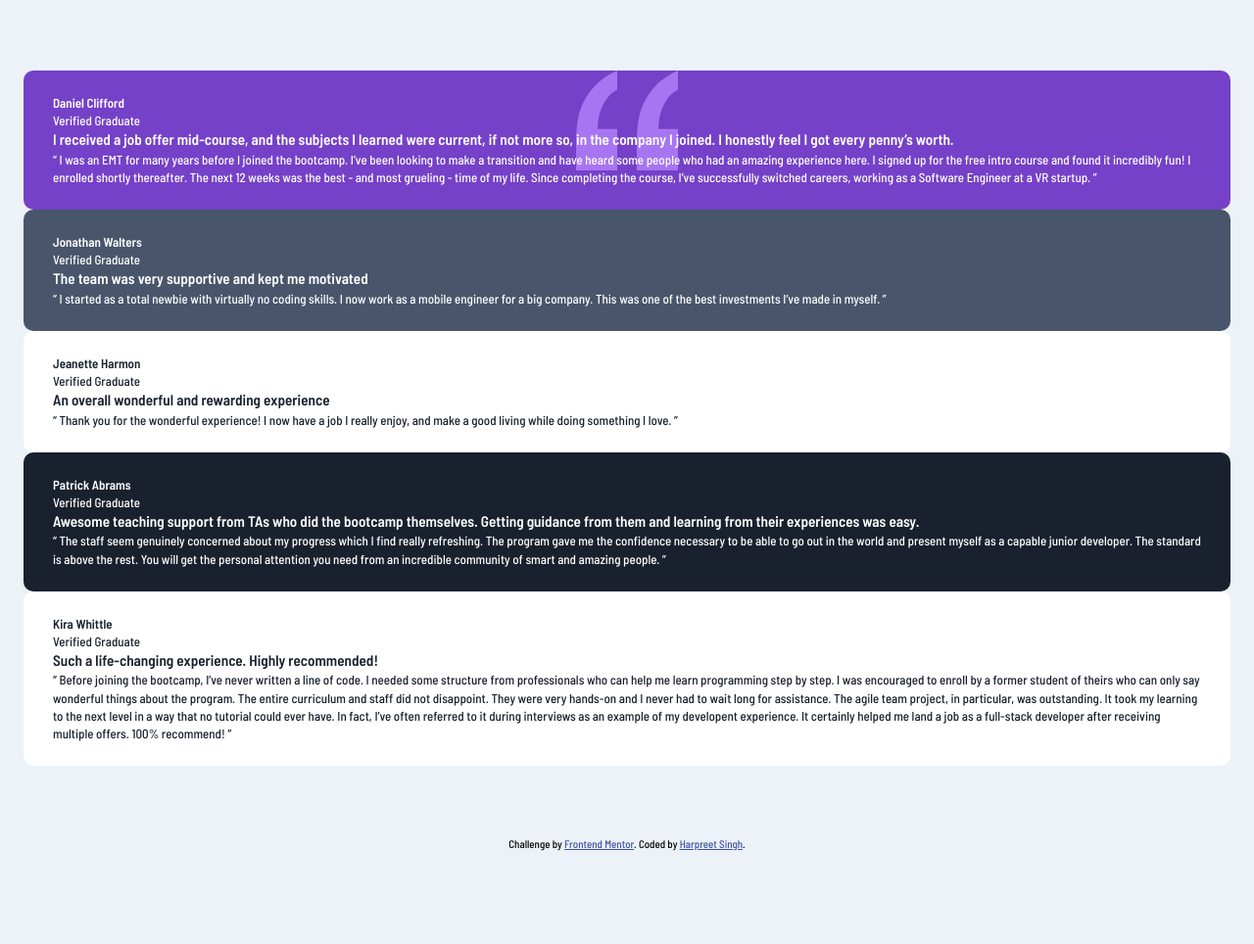
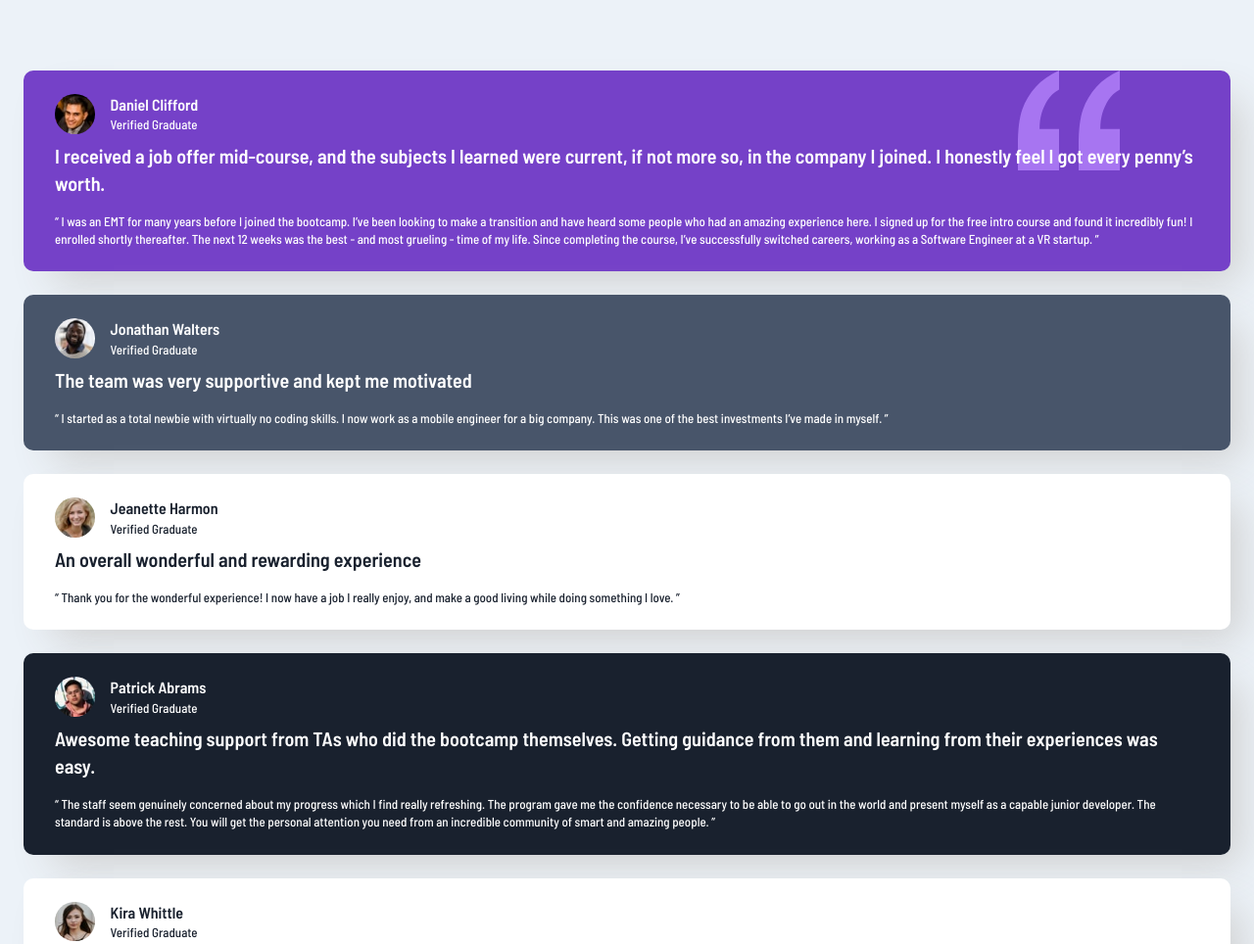
Before and after one commit to iharpreetbhatti/fem-testimonials-grid-section, a plain HTML site: page index.html in a window 1280 px wide. Shown: the top 964 px of the page at 98% size. Before the commit the page ends 880 px from the top, so only its background shows below. Drawn offline with Linux system fonts and the light colour scheme.

Commit message:
commit 0.2

```diff
--- a/index.html
+++ b/index.html
@@ -20,7 +20,8 @@
   <div id="container">
     <section class="box-voilet">
       <div class="user-data">
-        <div class="user-img"></div>
+        <img src="./images/image-daniel.jpg" alt="Daniel Clifford">
+
         <div class="user-info">
           <h4>Daniel Clifford</h4>
           <span>Verified Graduate</span>
@@ -38,7 +39,7 @@
     </section>
     <section class="box-gray">
       <div class="user-data">
-        <div class="user-img"></div>
+        <img src="./images/image-jonathan.jpg" alt="Jonathan Walters">
         <div class="user-info">
           <h4>Jonathan Walters</h4>
           <span>Verified Graduate</span>
@@ -52,7 +53,7 @@
 
     <section class="box-white">
       <div class="user-data">
-        <div class="user-img"></div>
+        <img src="./images/image-jeanette.jpg" alt="Jeanette Harmon">
         <div class="user-info">
           <h4>Jeanette Harmon</h4>
           <span>Verified Graduate</span>
@@ -66,7 +67,7 @@
 
     <section class="box-black">
       <div class="user-data">
-        <div class="user-img"></div>
+        <img src="./images/image-patrick.jpg" alt="Patrick Abrams">
         <div class="user-info">
           <h4>Patrick Abrams</h4>
           <span>Verified Graduate</span>
@@ -83,7 +84,7 @@
 
     <section class="box-white">
       <div class="user-data">
-        <div class="user-img"></div>
+        <img src="./images/image-kira.jpg" alt="Kira Whittle">
         <div class="user-info">
           <h4>Kira Whittle</h4>
           <span>Verified Graduate</span>
--- a/scss/_functions.scss
+++ b/scss/_functions.scss
@@ -1,6 +1,6 @@
 // Set Text Color
 @function set-text-color($color) {
-  @if (lightness($color) > 50) {
+  @if (lightness($color) > 52) {
     @return $veryDarkBlakishBlue;
   } @else {
     @return $white;
--- a/scss/_globals.scss
+++ b/scss/_globals.scss
@@ -20,6 +20,7 @@ body {
 #container {
   margin: 4.5rem 1.5rem;
   display: grid;
+  gap: 1.5rem;
 }
 
 .attribution {
--- a/scss/main.scss
+++ b/scss/main.scss
@@ -5,20 +5,21 @@
 %box-shared {
   border-radius: 0.625rem;
   border: none;
-  padding: 1.5rem 1.875rem;
+  padding: 1.5rem 2rem;
+  box-shadow: 20px 20px 40px -10px $lightGray;
 }
 
 .box {
   &-voilet {
     @extend %box-shared;
     background: $moderateVoilet url("../images/bg-pattern-quotation.svg")
-      no-repeat top;
-    color: set-text-color($veryDarkBlakishBlue);
+      no-repeat 90% 0%;
+    color: set-text-color($moderateVoilet);
   }
   &-gray {
     @extend %box-shared;
     background-color: $veryDarkGrayishBlue;
-    color: set-text-color($veryDarkBlakishBlue);
+    color: set-text-color($veryDarkGrayishBlue);
   }
   &-white {
     @extend %box-shared;
@@ -31,3 +32,25 @@
     color: set-text-color($veryDarkBlakishBlue);
   }
 }
+
+.user-data {
+  display: flex;
+  flex-direction: row;
+  align-items: center;
+  margin-bottom: 0.5rem;
+  img {
+    width: 2.5375rem;
+    border-radius: 50%;
+  }
+  .user-info {
+    padding: 0 1rem;
+    h4 {
+      font-size: 1rem;
+    }
+  }
+}
+
+.testimonial-title {
+  font-size: 1.259rem;
+  margin-bottom: 1rem;
+}
```
Also changed, not shown: dist/main.css, 1 other file.
